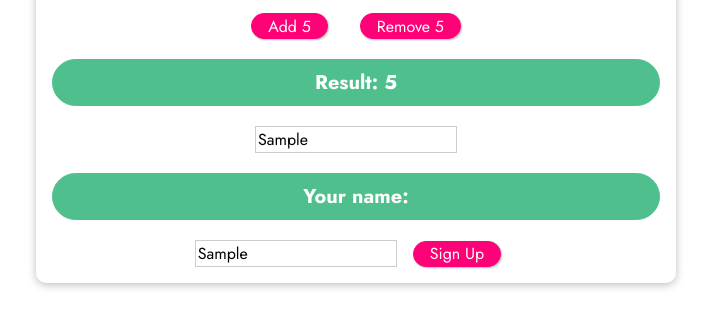
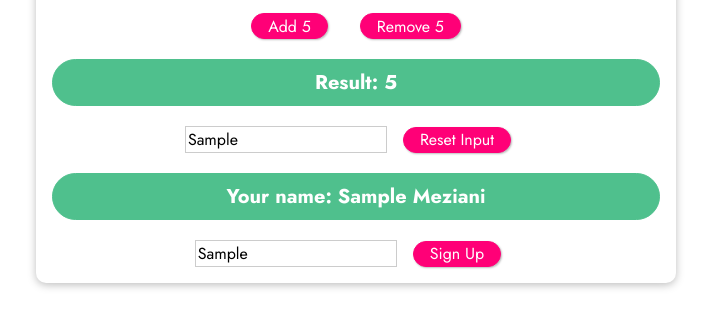
Before and after one commit to Ben-Meziani/Third-app-VueJS, a plain HTML site: page index.html in a window 1280 px wide. Both pictures are taken after typing "Sample", "Sample" into the empty fields and a click on the button "Add 5". Shown: the part 286-614 px from the top of the page, without its empty margins (284-995 px from the left). Drawn offline with nearby package versions, Linux system fonts and the light colour scheme.

Commit message:
Added reset input

```diff
--- a/app.js
+++ b/app.js
@@ -7,14 +7,20 @@ const app = Vue.createApp({
     };
   },
   methods: {
+    outputFullname(){
+      if(this.name === ''){
+        return '';
+      }
+        return this.name + ' ' + 'Meziani';
+    },
     confirmInput() {
       this.confirmedName = this.name
     },
     submitForm() {
       alert("Submitted !")
     },
-    setName(event, lastName) {
-      this.name = event.target.value + ' ' + lastName;
+    setName(event) {
+      this.name = event.target.value;
     },
     add(num) {
       this.counter = this.counter + num
@@ -23,6 +29,9 @@ const app = Vue.createApp({
     remove(num) {
       this.counter = this.counter - num
       //this.counter--;
+    },
+    resetInput(){
+      this.name = '';
     }
   }
 });
--- a/index.html
+++ b/index.html
@@ -20,8 +20,9 @@
     <button v-on:click="add(5)">Add 5</button>
     <button v-on:click="remove(5)">Remove 5</button>
     <p>Result: {{ counter }}</p>
-    <input type="text" v-on:input="setName($event, 'Mezionpiff')" v-on:keyup.enter="confirmInput">
-    <p>Your name: {{ confirmedName }}</p>
+    <input type="text" v-bind:value="name" v-on:input="setName($event, 'Mezionpiff')" v-on:keyup.enter="confirmInput">
+    <button v-on:click="resetInput">Reset Input</button>
+    <p>Your name: {{ outputFullname() }}</p>
     <form v-on:submit.prevent="submitForm">
       <input type="text">
       <button>Sign Up</button>
```
